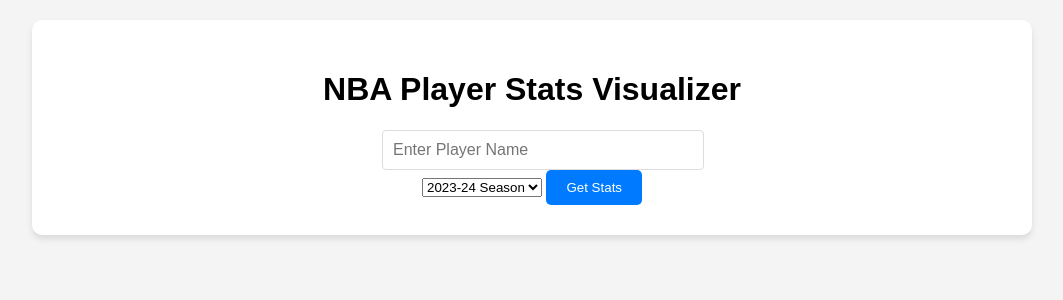
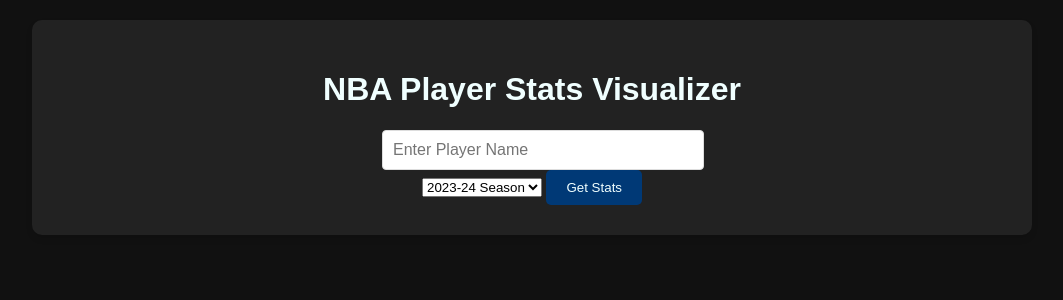
Before and after one commit to midwestball/midwestball.github.io, a Flask app: page / in a window 1280 px wide. Shown: the top 300 px of the page, without its empty margins (108-1171 px from the left). Run offline with Flask 3, Linux system fonts and the light colour scheme.

Commit message:
Updated color scheme to a more appealing dark mode

```diff
--- a/frontend/nba_stats_app/app.py
+++ b/frontend/nba_stats_app/app.py
@@ -63,6 +63,7 @@
     """Create an interactive line chart of points over time"""
     fig = px.line(
         df,
+        template='plotly_dark',
         x='game_date',
         y='points',
         title=f'Points per Game',
@@ -80,6 +81,7 @@
     """Create a chart showing rest days and their impact"""
     fig = px.scatter(
         df,
+        template='plotly_dark',
         x='days_rest',
         y='points',
         title='Points by Rest Days',
--- a/frontend/nba_stats_app/static/css/styles.css
+++ b/frontend/nba_stats_app/static/css/styles.css
@@ -1,14 +1,15 @@
 body {
     font-family: Arial, sans-serif;
+    color: azure;
     max-width: 1000px;
     margin: 0 auto;
     padding: 20px;
     text-align: center;
-    background-color: #f4f4f4;
+    background-color: #111111;
 }
 
 .container {
-    background-color: white;
+    background-color: #222222;
     padding: 30px;
     border-radius: 10px;
     box-shadow: 0 4px 6px rgba(0,0,0,0.1);
@@ -26,8 +27,8 @@
 
 button {
     padding: 10px 20px;
-    background-color: #007bff;
-    color: white;
+    background-color: #003976;
+    color: azure;
     border: none;
     border-radius: 5px;
     cursor: pointer;
@@ -36,7 +37,8 @@
 .chart-container {
     margin: 20px 0;
     padding: 20px;
-    background-color: #f9f9f9;
+    color: azure;
+    background-color: #111111;
     border-radius: 8px;
 }
 
@@ -44,3 +46,8 @@
     color: red;
     font-weight: bold;
 }
+
+a {
+    color: #0065d2;
+    text-decoration: none;
+}
--- a/frontend/nba_stats_app/templates/index.html
+++ b/frontend/nba_stats_app/templates/index.html
@@ -194,6 +194,7 @@
             max-height: 300px;
             overflow-y: auto;
             background: white;
+            color: black;
             border: 1px solid #ddd;
             border-top: none;
             border-radius: 0 0 4px 4px;
```
